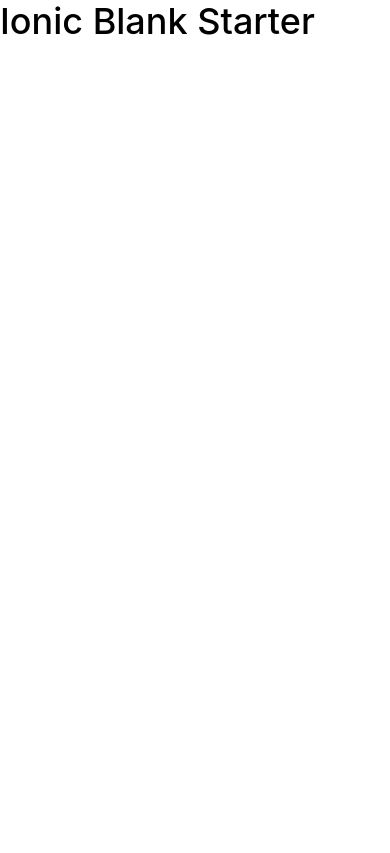
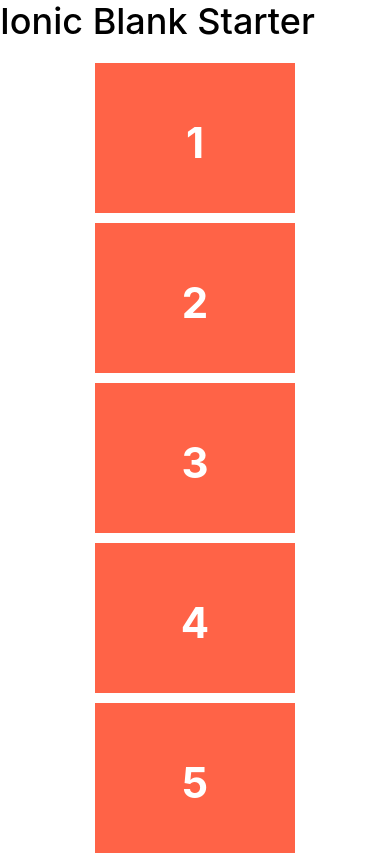
Before and after one commit to avais88786/Ionic, a website: page www/index.html in a window 390 px wide. Drawn offline with Linux system fonts and the light colour scheme; some packages are replaced by stand-ins of ours; files that its build step writes are made by us from their sources.

Commit message:
ToDoList

```diff
--- a/www/css/style.css
+++ b/www/css/style.css
@@ -1 +1,31 @@
 /* Empty. Add your own CSS if you like */
+
+.flex-container {
+  padding: 0;
+  margin: 0;
+  list-style: none;
+
+  display: -webkit-box;
+  display: -moz-box;
+  display: -ms-flexbox;
+  display: -webkit-flex;
+  display: flex;
+
+  flex-flow: row wrap;
+  justify-content: space-around;
+
+}
+
+.flex-item {
+  background: tomato;
+  padding: 5px;
+  width: 200px;
+  height: 150px;
+  margin-top: 10px;
+
+  line-height: 150px;
+  color: white;
+  font-weight: bold;
+  font-size: 3em;
+  text-align: center;
+}
--- a/www/index.html
+++ b/www/index.html
@@ -30,6 +30,13 @@
 
       </ion-header-bar>
       <ion-content>
+        <ul class="flex-container">
+          <li class="flex-item">1</li>
+          <li class="flex-item">2</li>
+          <li class="flex-item">3</li>
+          <li class="flex-item">4</li>
+          <li class="flex-item">5</li>
+        </ul>
       </ion-content>
     </ion-pane>
   </body>
```
